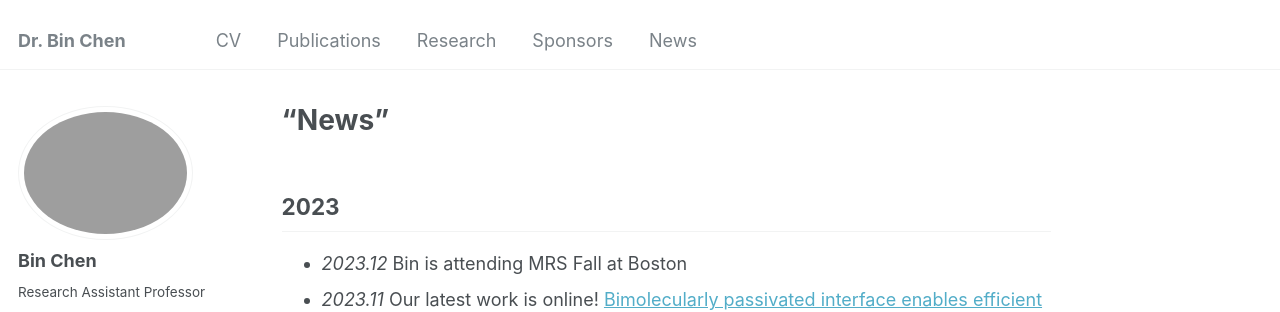
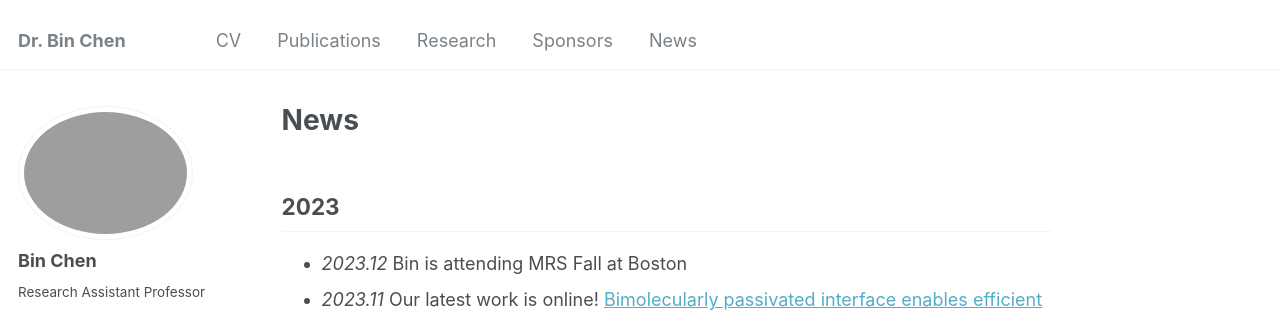
Before and after one commit to chenbinzero/chenbinzero.github.io, a Jekyll site: the page built from _pages/news.md, in a window 1280 px wide. Shown: the top 312 px of the page. Built offline with Jekyll 4.4.1, drawn with Linux system fonts in a browser that asks for light colours; some web fonts are replaced.

Commit message:
Update news.md

```diff
--- a/_pages/news.md
+++ b/_pages/news.md
@@ -1,6 +1,6 @@
 ---
 permalink: /news/
-title: “News”
+title: "News"
 author_profile: true
 ---
 
```
